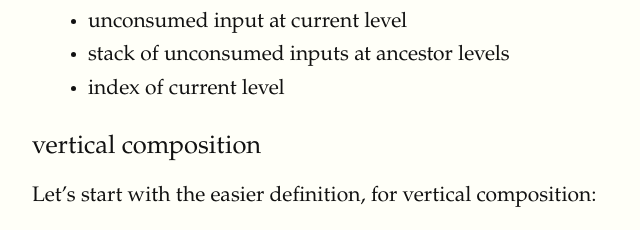
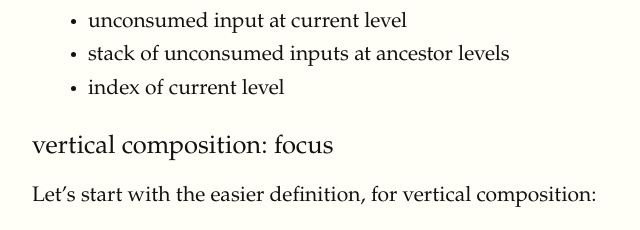
Before and after one commit to sarkologist/blog, a plain HTML site: page docs/posts/2022-11-18-texty-how-it-works.html in a window 1280 px wide. Shown: the part 5200-5430 px from the top of the page, 128-768 px from the left. Drawn offline with Linux system fonts and the light colour scheme; a web font is replaced by a local one.

Commit message:
section title

```diff
--- a/docs/posts/2022-11-18-texty-how-it-works.html
+++ b/docs/posts/2022-11-18-texty-how-it-works.html
@@ -127,7 +127,7 @@
 <li>stack of unconsumed inputs at ancestor levels</li>
 <li>index of current level</li>
 </ul>
-<h3 id="vertical-composition">vertical composition</h3>
+<h3 id="vertical-composition-focus">vertical composition: focus</h3>
 <p>Let’s start with the easier definition, for vertical composition:</p>
 <div class="sourceCode" id="cb11"><pre class="sourceCode haskell"><code class="sourceCode haskell"><span id="cb11-1"><a href="#cb11-1" aria-hidden="true" tabindex="-1"></a><span class="ot">focus ::</span> <span class="dt">Traversal'</span> s <span class="dt">Text</span> <span class="ot">-&gt;</span> <span class="dt">PTraversal</span> s <span class="dt">Text</span></span>
 <span id="cb11-2"><a href="#cb11-2" aria-hidden="true" tabindex="-1"></a>focus at afb s<span class="op">@</span>(_, ctx<span class="op">@</span>(<span class="dt">Context</span> unconsumed above lvl)) <span class="ot">=</span></span>
```
Also changed, not shown: 1 other file.
